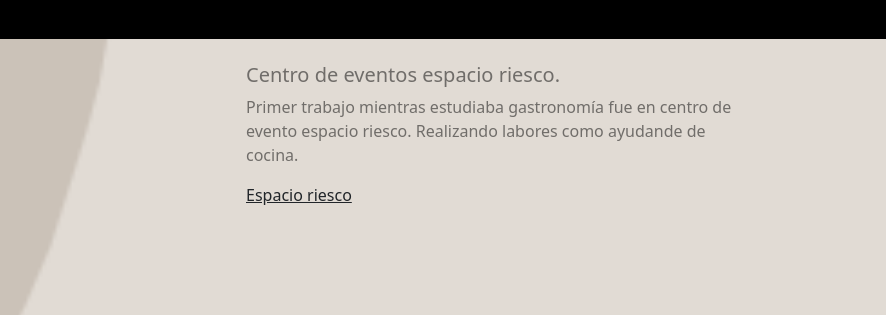
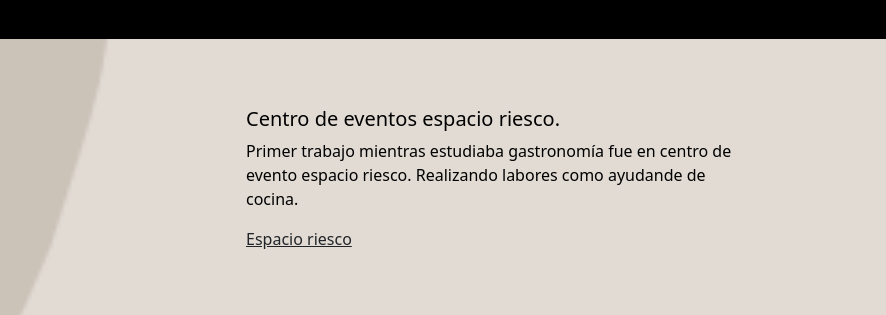
Before and after one commit to rosarioruiztagle/portafolio_karito, a plain HTML site: page experiencia.html in a window 1280 px wide. Shown: the part 91-406 px from the top of the page, 394-1280 px from the left. Drawn offline with nearby package versions, Linux system fonts and the light colour scheme.

Commit message:
cambio font color

```diff
--- a/experiencia.html
+++ b/experiencia.html
@@ -38,8 +38,8 @@
     </div>
   </nav>
 
-  <section id="experiencia" class="text-start text-black-50">
-    <div class="row g-0 bg-body-secondary position-relative">
+  <section id="experiencia" class="text-start text-black">
+    <div class="row g-0 bg-body-secondary align-items-center">
       <div class="col-md-6 mb-md-0 p-md-4">
         <img src="assets\img\logori.jpg" class="w-50" alt="...">
       </div>
```
